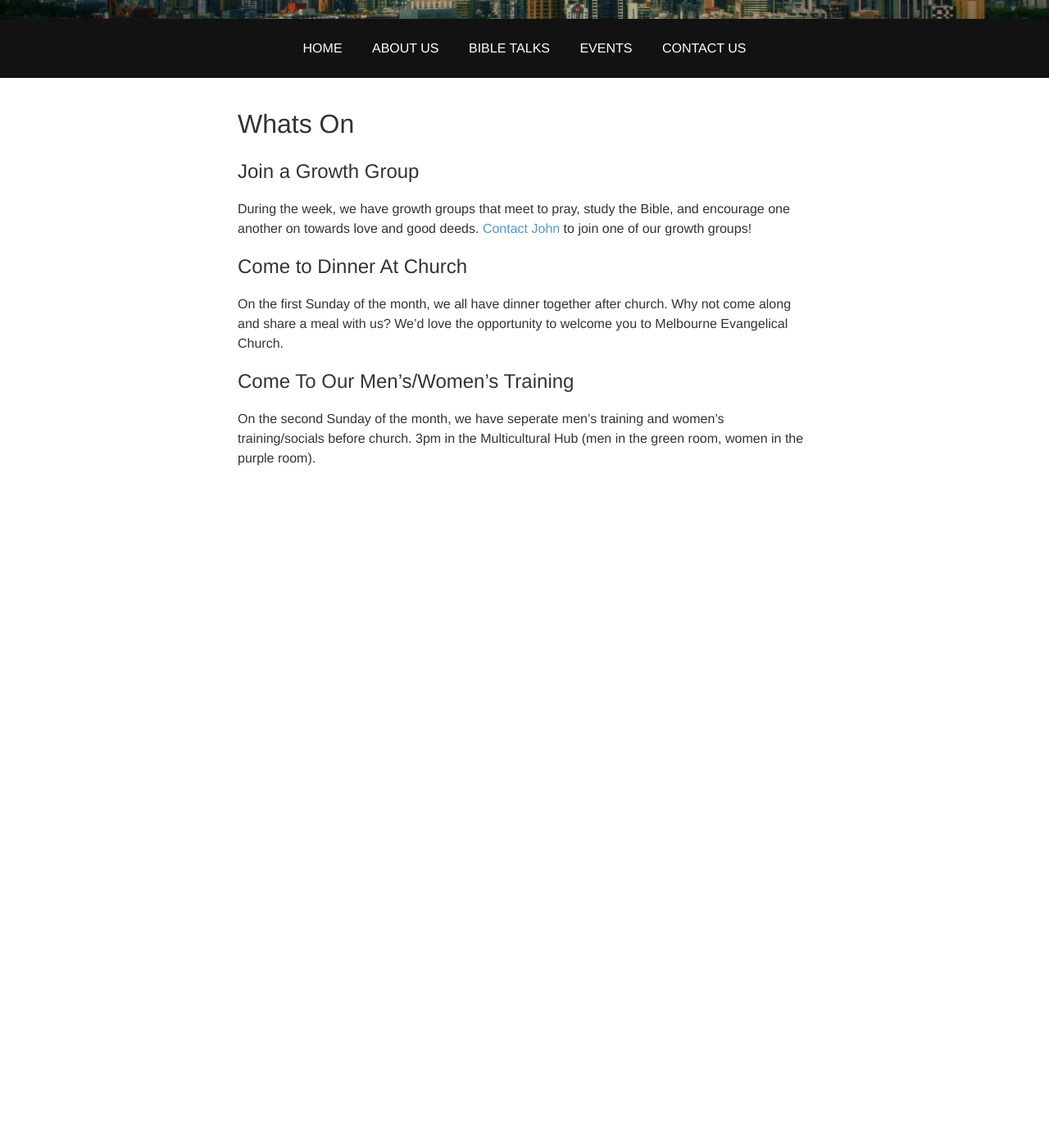
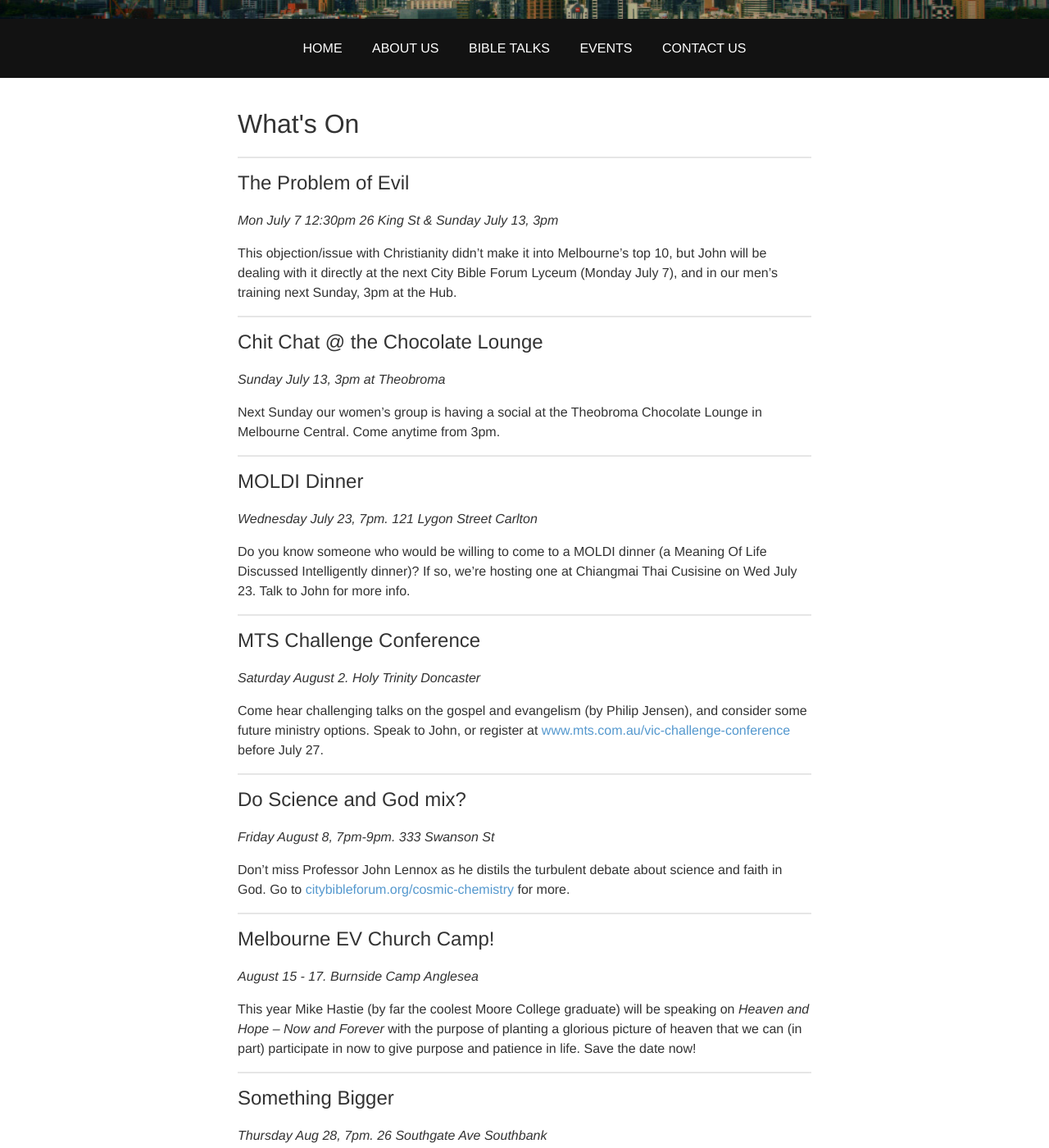
Before and after one commit to allanhortle/melbourneevangelicalchurch.com.au, a Jekyll site: the page built from events/index.markdown, in a window 1280 px wide and 1400 px high, scrolled down 236 px. Shown: the whole window at 82% size. Built offline with Jekyll 4.4.1, drawn with Linux system fonts in a browser that asks for light colours; Markdown is read by kramdown in place of the engine named in the settings; before the commit the page ends 903 px from its top, so only the background shows below that; some of the changed text lies outside the part shown.

Commit message:
talks and events

```diff
--- a/events/index.markdown
+++ b/events/index.markdown
@@ -1,20 +1,75 @@
 ---
 layout: default
-title:  "Whats On"
+title:  What's On
 ---
 
 
-<!-- <img src="http://placekitten.com/160/160" alt="" class="l-left"> -->
-##Join a Growth Group
-During the week, we have growth groups that meet to pray, study the Bible, and encourage one another on towards love and good deeds. [Contact John][email] to join one of our growth groups!
+---
+
+## The Problem of Evil
+_Mon July 7 12:30pm 26 King St & Sunday July 13, 3pm_
+
+This objection/issue with Christianity didn’t make it into Melbourne’s top 10, but John will be dealing with it directly at the next City Bible Forum Lyceum (Monday July 7), and in our men’s training next Sunday, 3pm at the Hub.
+
+---
 
 
-<!-- <img src="http://placekitten.com/160/160" alt="" class="l-right"> -->
-##Come to Dinner At Church
-On the first Sunday of the month, we all have dinner together after church. Why not come along and share a meal with us? We'd love the opportunity to welcome you to Melbourne Evangelical Church.
+## Chit Chat @ the Chocolate Lounge
+_Sunday July 13, 3pm at Theobroma_
 
-<!-- <img src="http://placekitten.com/160/160" alt="" class="l-left"> -->
-##Come To Our Men's/Women's Training
-On the second Sunday of the month, we have seperate men's training and women's training/socials before church. 3pm in the Multicultural Hub (men in the green room, women in the purple room).
+Next Sunday our women’s group is having a social at the Theobroma Chocolate Lounge in Melbourne Central. Come anytime from 3pm.
+
+---
+
+
+## MOLDI Dinner
+_Wednesday July 23, 7pm. 121 Lygon Street Carlton_
+
+Do you know someone who would be willing to come to a MOLDI dinner (a Meaning Of Life Discussed Intelligently dinner)? If so, we’re hosting one at Chiangmai Thai Cusisine on Wed July 23. Talk to John for more info.
+
+---
+
+
+## MTS Challenge Conference
+_Saturday August 2. Holy Trinity Doncaster_
+
+Come hear challenging talks on the gospel and evangelism (by Philip Jensen), and consider some future ministry options. Speak to John, or register at [www.mts.com.au/vic-challenge-conference](www.mts.com.au/vic-challenge-conference) before July 27.
+
+---
+
+
+## Do Science and God mix?
+_Friday August 8, 7pm-9pm. 333 Swanson St_
+
+Don’t miss Professor John Lennox as he distils the turbulent debate about science and faith in God. Go to [citybibleforum.org/cosmic-chemistry](citybibleforum.org/cosmic-chemistry) for more.
+
+---
+
+
+## Melbourne EV Church Camp!
+_August 15 - 17. Burnside Camp Anglesea_
+
+This year Mike Hastie (by far the coolest Moore College graduate) will be speaking on _Heaven and Hope – Now and Forever_ with the purpose of planting a glorious picture of heaven that we can (in part) participate in now to
+give purpose and patience in life. Save the date now!
+
+---
+
+
+## Something Bigger
+_Thursday Aug 28, 7pm. 26 Southgate Ave Southbank_
+
+Matt Chandler will be coming to Melbourne in August, inviting everyone to consider “Something Bigger”. Tickets available at [somethingbigger.co](somethingbigger.co)
+
+---
+
+## T2 Women’s Conference
+_Saturday August 30. Holy Trinity Doncaster_
+
+Our women’s group (Sophia) and the women of Grace Christian Community are organising our very first women’s conference! A chance to hear great talks from women to women, and enjoy great fellowship. Talk to Bek for more info.
+
+---
+
+
+
 
 [email]: mailto:john.david.hudson@gmail.com
```
Also changed, not shown: _posts/2014/2014-07-06-objection_04-christianity_is_anti_progressive-john_hudson.markdown (added, +8 -0 lines), _posts/2014/2014-06-29-objection_05-the_church_is_responsible_for_injustice-john_hudson.markdown (renamed from _posts/2014/2014-06-22-objection_06-the_church_is_responsible_for_injustice-john_hudson2.markdown).
